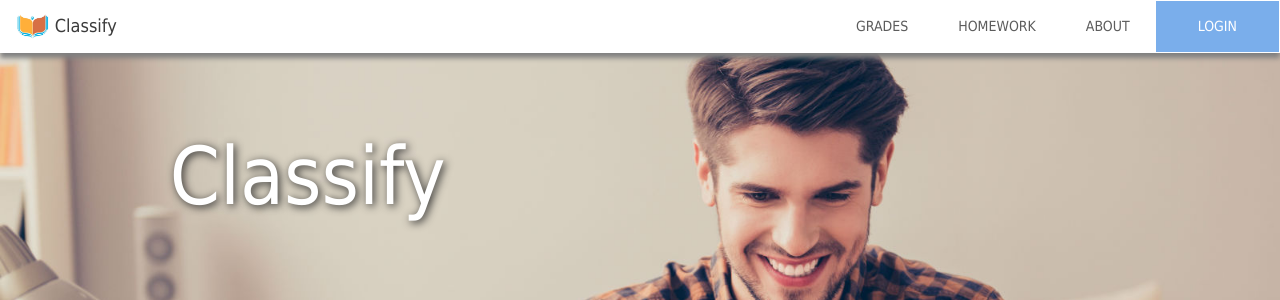
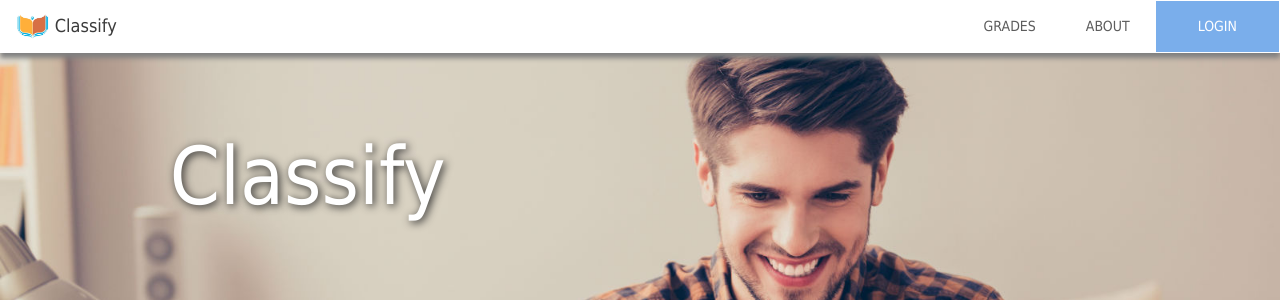
Before and after one commit to angelatom/illegalSkillsException, a Flask app: page / in a window 1280 px wide. Shown: the top 300 px of the page. Run offline with Flask 2, Linux system fonts and the light colour scheme; parts of the project's set-up code (start-up, migrations or seed data) failed here and were passed over; some libraries are stand-ins or nearby versions.

Commit message:
fixed nav

```diff
--- a/templates/base.html
+++ b/templates/base.html
@@ -25,9 +25,6 @@
                 <ul class="navbar-nav text-uppercase ml-auto">
                     <li class="nav-item">
                         <a class="nav-link pl-4 pr-4 other" href="/login">Classes</a>
-                    </li>
-                    <li class="nav-item">
-                        <a class="nav-link pl-4 pr-4 other" href="/fact">Homework</a>
                     </li>
                     <li class="nav-item mr-1 ml-1">
                         <div class="btn-group">
--- a/templates/class.html
+++ b/templates/class.html
@@ -11,9 +11,6 @@
 			<ul class="navbar-nav text-uppercase ml-auto">
 				<li class="nav-item">
 					<a class="nav-link pl-4 pr-4 other" href="/login">Classes</a>
-				</li>
-				<li class="nav-item">
-					<a class="nav-link pl-4 pr-4 other" href="/fact">Homework</a>
 				</li>
 				<li class="nav-item mr-1 ml-1">
 					<div class="btn-group">
--- a/templates/login.html
+++ b/templates/login.html
@@ -21,9 +21,6 @@ Classify | Landing
         <ul class="navbar-nav text-uppercase ml-auto">
             <li class="nav-item">
                 <a class="nav-link pl-4 pr-4 other anchor-scroll" data-class-to="#gbsection" data-scroll-end="bounce" href="#gbsection">Grades</a>
-            </li>
-            <li class="nav-item">
-                <a class="nav-link pl-4 pr-4 other js-scroll-trigger" href="#homework">Homework</a>
             </li>
             <li class="nav-item">
                 <a class="nav-link pl-4 pr-4 other" href="#about">About</a>
--- a/templates/usergrades.html
+++ b/templates/usergrades.html
@@ -11,9 +11,6 @@
 			<ul class="navbar-nav text-uppercase ml-auto">
 				<li class="nav-item">
 					<a class="nav-link pl-4 pr-4 other" href="/login">Classes</a>
-				</li>
-				<li class="nav-item">
-					<a class="nav-link pl-4 pr-4 other" href="/fact">Homework</a>
 				</li>
 				<li class="nav-item mr-1 ml-1">
 					<div class="btn-group">
```
